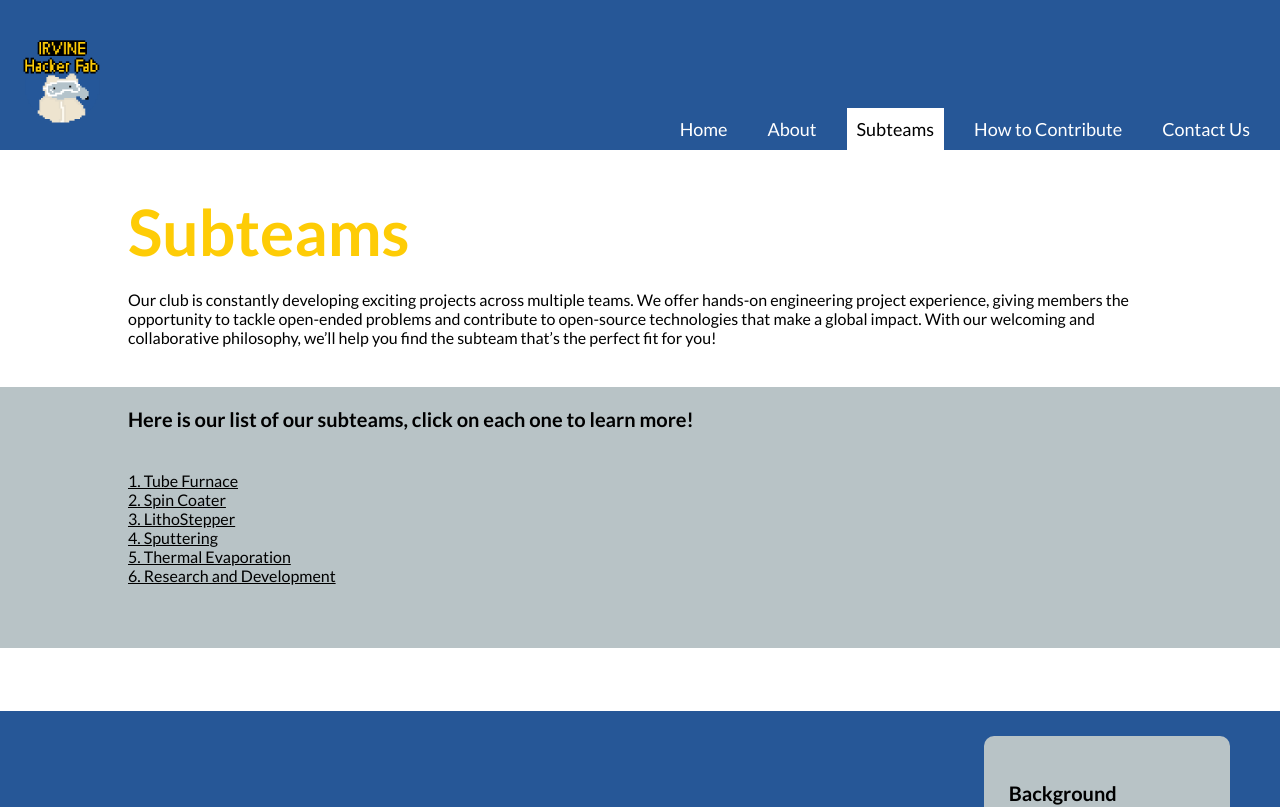
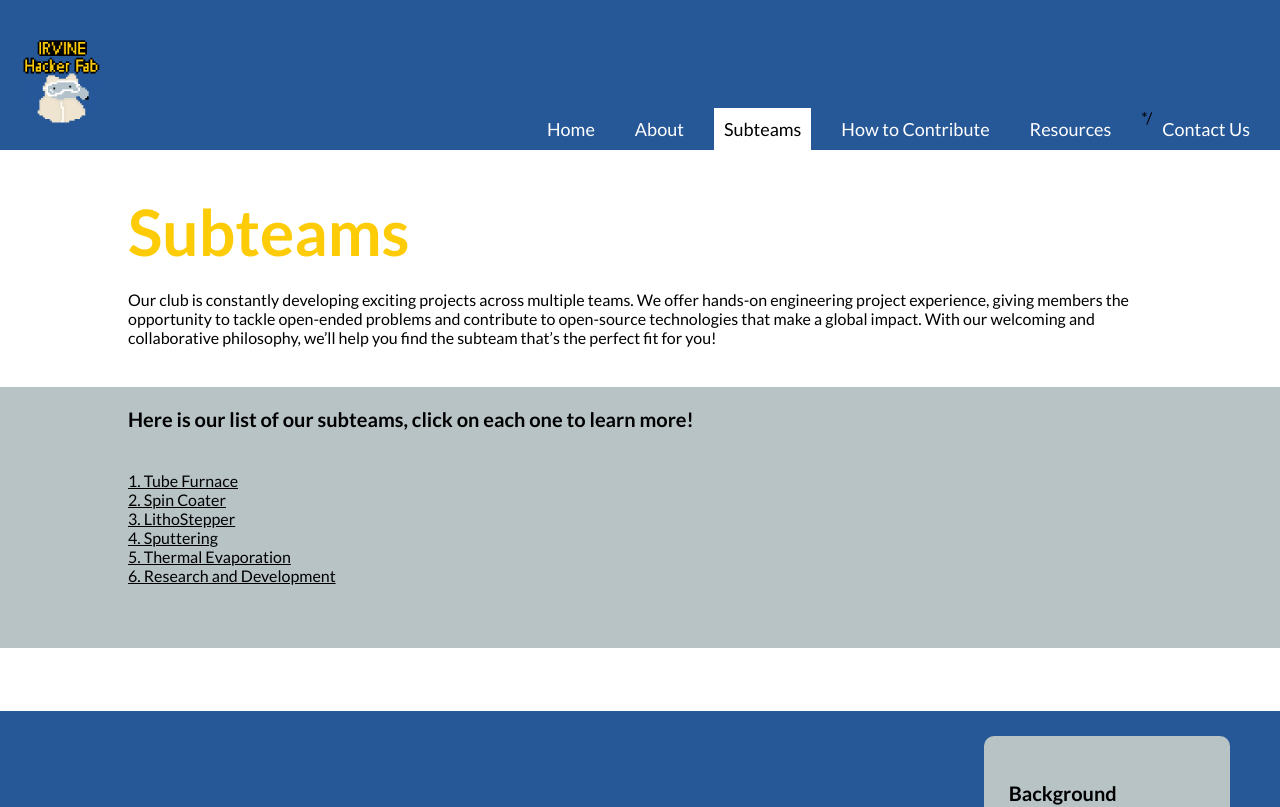
Before and after one commit to irvinehackerfab/hfab-website, a React (Vite) app: page /uci-hacker-fab-website/Subteams in a window 1280 px wide. Shown: the top 807 px of the page. Built offline with nearby package versions, Linux system fonts and the light colour scheme.

Commit message:
add resources page back to navbar

```diff
--- a/src/NavBar.jsx
+++ b/src/NavBar.jsx
@@ -44,7 +44,7 @@ function NavBar() {
           <Link className={listStyle("About")}to={"/About"}>About</Link>
           <Link className={listStyle("Subteams")}to={"/Subteams"}>Subteams</Link>
           <Link className={listStyle("HowtoContribute")}to={"/HowtoContribute"}>How to Contribute</Link>
-          {/*<Link className={listStyle("Resources")}to={"/Resources"}>Resources</Link>*/}
+          <Link className={listStyle("Resources")}to={"/Resources"}>Resources</Link>*/
           <Link className={listStyle("ContactUs")}to={"/ContactUs"}>Contact Us</Link>
 
         </ul>
```
